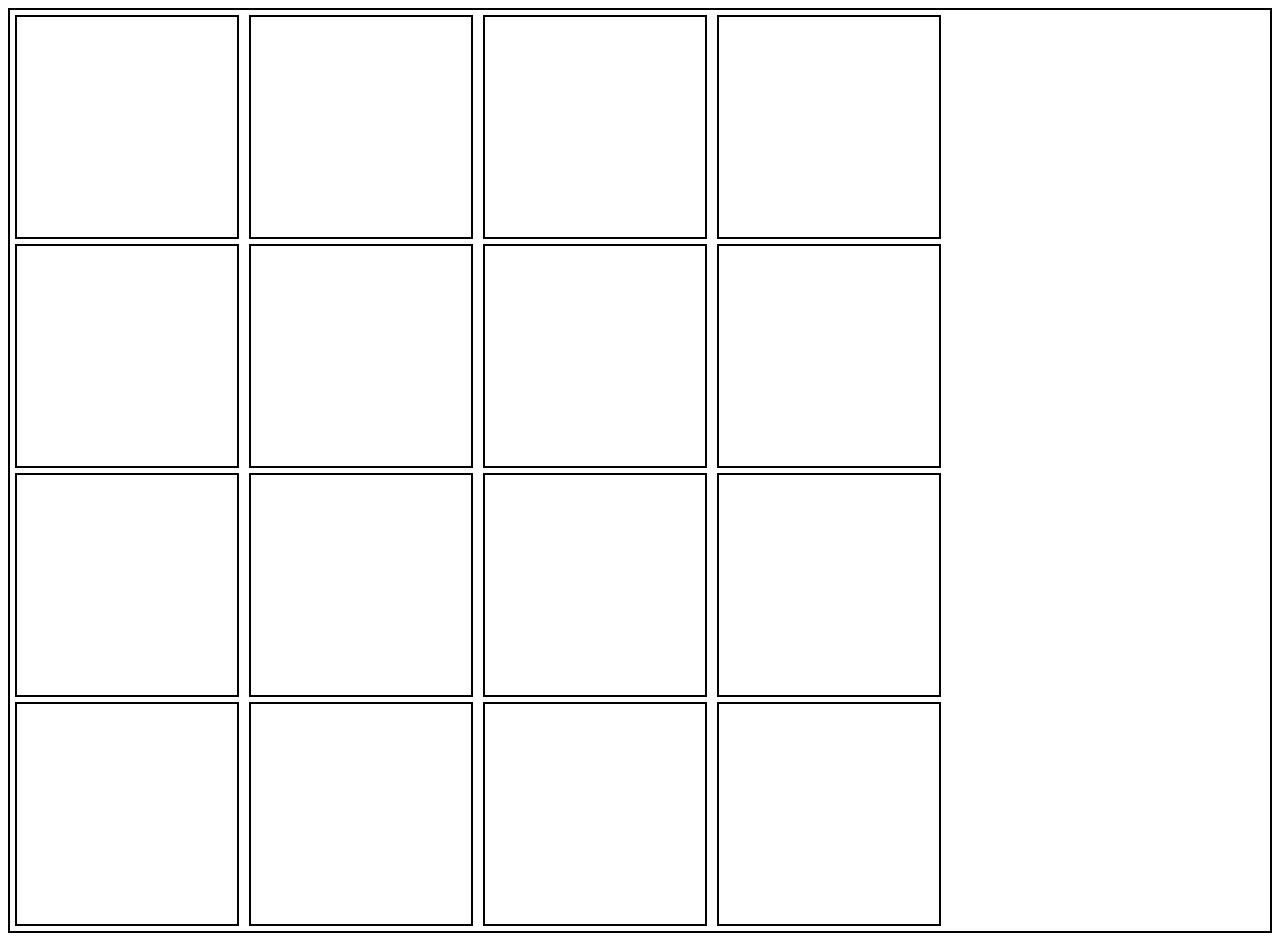
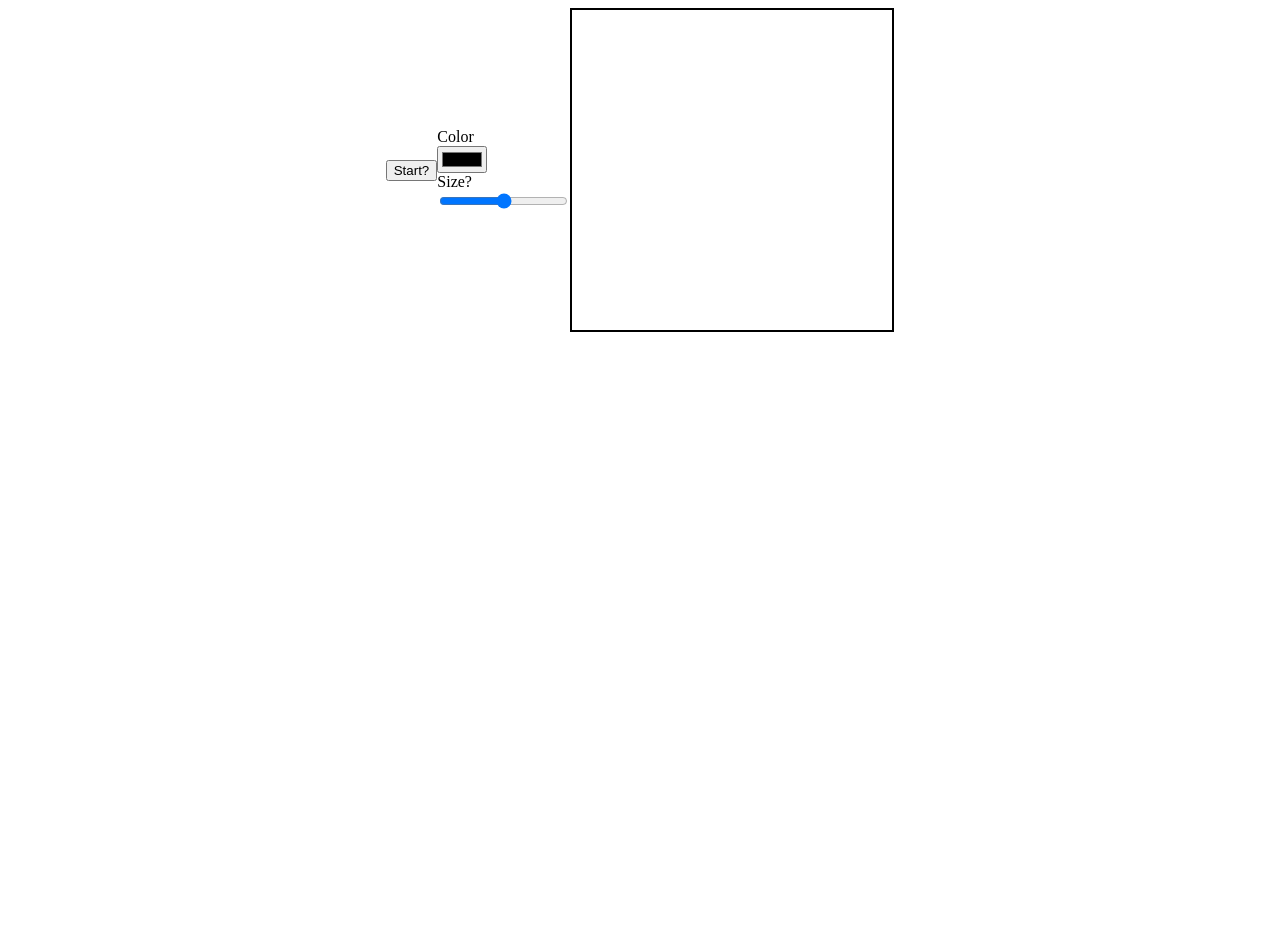
Before and after one commit to ADImantra/Etch-a-Sketch, a plain HTML site: page index.html in a window 1280 px wide. Both pictures are taken after a click on the button "Start?". After the commit the page ends 800 px from the top, so only its background shows below. Drawn offline with Linux system fonts and the light colour scheme.

Commit message:
Canvas works, created event handlers for mouseup and mousedown, added a color select pallete

```diff
--- a/index.html
+++ b/index.html
@@ -7,9 +7,14 @@
         <title>Sketch-book</title>
     </head>
     <body>
-        <div class="sketch-space">
-            <button class="make-a-book">Start?</button>
-        </div>
+        <button class="make-a-book">Start?</button>
+        <form class="pallete">
+            <label for="color-select">Color</label><br>
+            <input type="color" id="color-select" name="color-select"><br>
+            <label for="size-select">Size?</label><br>
+            <input type="range" id="size-select" name="size-select"><br>
+        </form>
+        <div class="sketch-space"></div>
         <script src="scripts/scripts.js"></script>
     </body>
 </html>
--- a/scripts/scripts.js
+++ b/scripts/scripts.js
@@ -1,23 +1,86 @@
+
+const gridSpace = document.querySelector(`body`)
 const sketchSpace = document.querySelector(`.sketch-space`);
 const startButton = document.querySelector(`.make-a-book`);
+const color = document.getElementById(`color-select`);
 
-startButton.addEventListener(`click`, () => {
-    startButton.remove();
-});
+document.addEventListener(`DOMContentLoaded`, initialize);
+startButton.addEventListener(`click`, painter)
 
-document.addEventListener(`DOMContentLoaded`, () => {
-    console.log(`dom content loaded`)
-    for (let j =0; j < 4; j++) {
+let mDown = false;
+
+gridSpace.addEventListener(`mousedown`, () => {
+    mDown = true;
+})
+
+gridSpace.addEventListener(`mouseup` , () => {
+    mDown = false;
+})
+
+
+//just a set up screen
+function initialize() {
+    sketchSpace.remove();
+    color.value = `black`;
+}
+
+//actually builds grid and allows for "painting"
+function painter() {
+    //builds the box
+    gridSpace.appendChild(sketchSpace)
+    for (let j =0; j < 32; j++) {
+
         col = document.createElement(`div`);
-        col.setAttribute(`class`, `sketch-col`)
-        sketchSpace.appendChild(col)
-        console.log(`it made a row`);
-        for (let i = 0; i < 4; i++) {
+        col.setAttribute(`class`, `sketch-col`);
+        sketchSpace.appendChild(col);
+
+        for (let i = 0; i < 32; i++) {
+
             sqr = document.createElement(`div`);
             sqr.setAttribute(`class`, `sketch-square`);
             sqr.setAttribute(`id`, `sqr${j}:${i}`);
-            col.appendChild(sqr)
-            console.log(`it made a square`);
+            col.appendChild(sqr);
+
+        };
+    };
+
+    //creates the sketchpad object
+    const squares = document.querySelectorAll(`.sketch-square`)
+
+    /*
+    using the on-click/hold listener above, this make's a
+    paintbrush effect by allowing the user to "paint" with the
+    mouse held down.
+    */
+    squares.forEach(square => square.addEventListener(`mouseover` , () => {
+        if (mDown === true) {
+            console.log(`paintbrush`)
+            square.style.backgroundColor = color.value;
         }
-    }
-});
+
+    }));
+};
+
+/*
+
+small square
+2x2sqr = 4x80px
+4x4sqr = 16x20px
+8x8sqr = 32x5px
+
+
+big square
+1x1sqr = 1x640px
+2x2sqr = 4x160px
+4x4sqr = 16x40px
+8x8sqr = 64x10px
+80x80sqr = 640x1px
+
+really big square
+1x1sqr = 1x1024px
+2x2sqr = 4x256px
+4x4sqr = 16x64px
+8x8sqr = 64x16px
+16x16sqr = 1024x1pxsqr
+
+*/
--- a/styles/styles.css
+++ b/styles/styles.css
@@ -1,11 +1,18 @@
+body {
+    display: flex;
+    align-items: center;
+    justify-content: center;
+}
+
 .sketch-space {
     border: 2px solid black;
     display: flex;
+    align-items: center;
+    justify-content: flex-start;
+    flex-wrap: wrap;
 }
 
 .sketch-square {
-    border: 2px solid black;
-    margin: 5px;
-    padding: 110px;
+    padding: 5px;
     flex: 1;
 }
```
